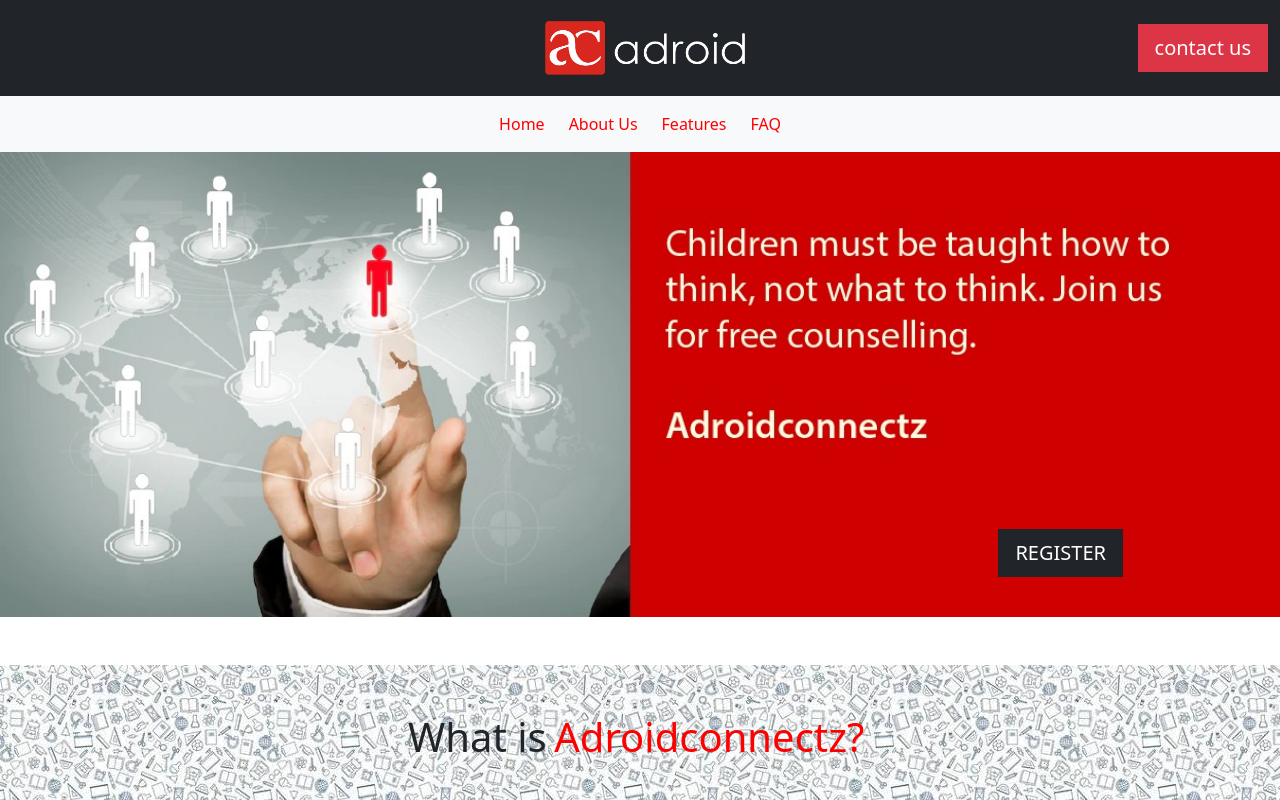
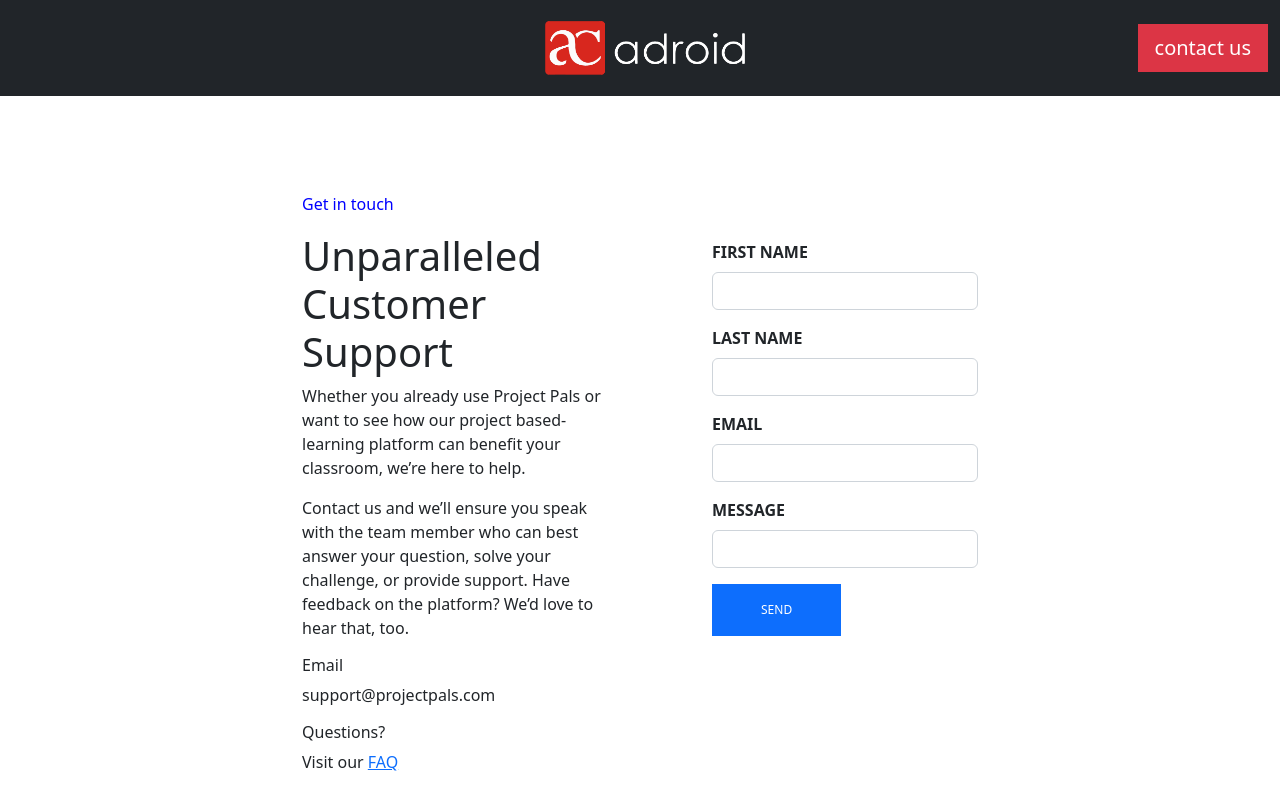
Before and after one commit to tv786/Adroidconnectz, a React (Create React App) app: page /contact in a window 1280 px wide. Shown: the top 800 px of the page. Built offline with nearby package versions, Linux system fonts and the light colour scheme.

Commit message:
Update Header.js

```diff
--- a/src/components/Header.js
+++ b/src/components/Header.js
@@ -1,6 +1,12 @@
+import React from 'react';
+import ReactDOM from 'react-dom';
+import { BrowserRouter as Router, Switch, Route, Routes } from 'react-router-dom';
+import {NavLink, Link} from 'react-router-dom'
+import Contact_us from './src1/Contactus.js';
 import logo from "./adroidlogo.png"
 function Header(){
     return(
+<Router>
 
         <nav className="navbar bg-dark">
   <div className=" mt-2 mb-2 container "style={{  marginRight:0} }>
@@ -9,11 +15,16 @@
       </a>
     <div className="float-end mt-2 mb-2 " >
 
-        <button className=" btn btn-danger rounded-0 btn-lg  "    >contact us</button>
+        <Link className=" btn btn-danger rounded-0 btn-lg  "  to="/contact"  >contact us</Link>
     </div>
 
   </div>
 </nav>
+<Routes>
+          <Route path="/contact" element={<Contact_us />} />
+
+        </Routes>
+</Router>
         )
 }
 export default Header;
```
